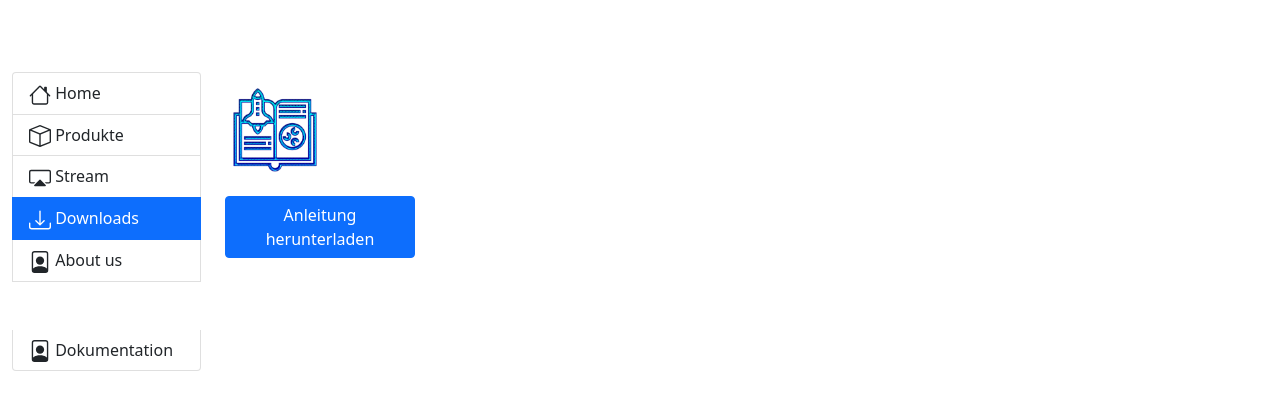
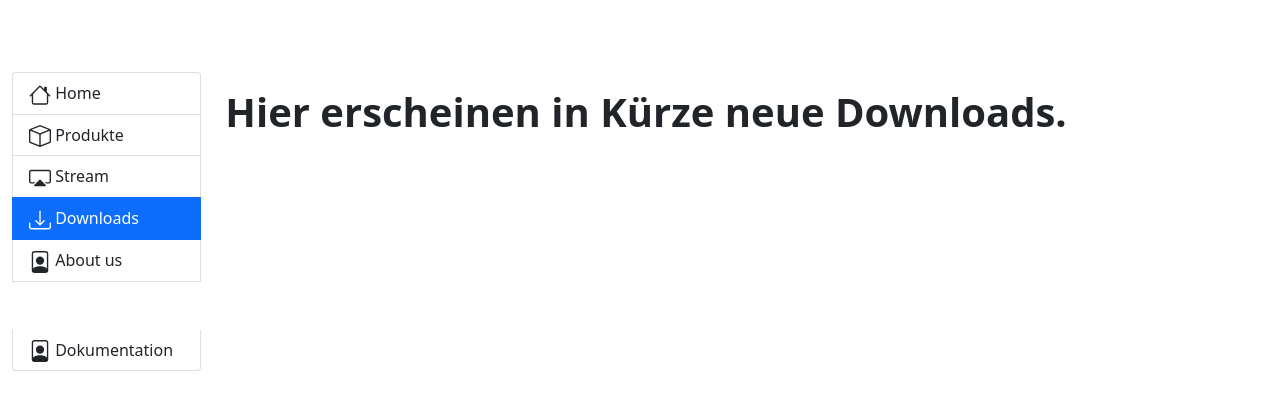
Before and after one commit to KayDriesener/Schulprojekt, a website: page Homepage/downloads.html in a window 1280 px wide. Drawn offline with Linux system fonts and the light colour scheme.

Commit message:
Update downloads.html

```diff
--- a/Homepage/downloads.html
+++ b/Homepage/downloads.html
@@ -36,11 +36,11 @@
                       </svg>    Dokumentation</a>
                 </div>
             </div>
-            <div class="col-sm-2 mt-4">
-                <img src="assets/Pictures/anleitung.png" width="100" height="100" alt="Anleitung"> <p></p>
-                <a href="deine_datei.pdf" download class="btn btn-primary">
-                    <i class="bi bi-download"></i> Anleitung herunterladen
-                </a>
+            <div class="col-sm-10 mt-3">
+              <div class="logo-container mt-3">
+                <h1><b>Hier erscheinen in Kürze neue Downloads.</b></h1>
+              </div>
+
             </div>
         </div>
     </div>
```
